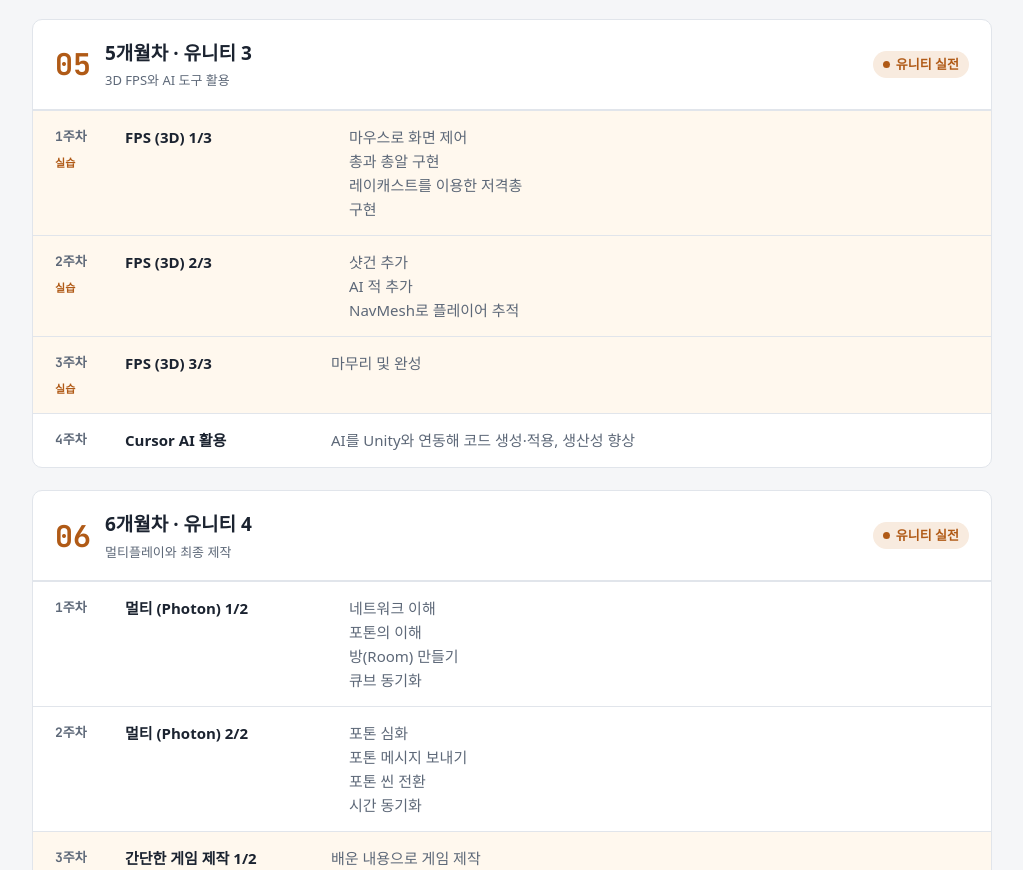
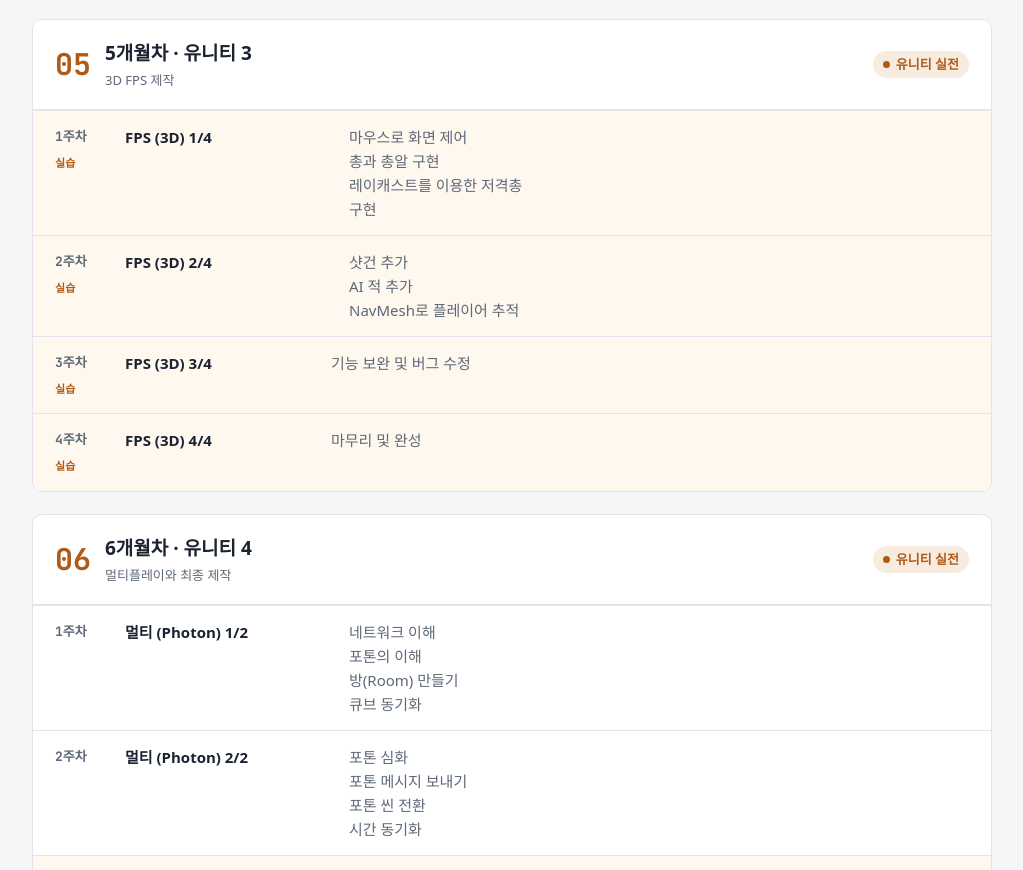
Before and after one commit to Milkis96/c-basics, a plain HTML site: page curriculum.html in a window 1280 px wide. Shown: the part 2535-3405 px from the top of the page, without its empty margins (128-1151 px from the left). Drawn offline with Linux system fonts and the light colour scheme; a web font is replaced by a local one.

Commit message:
5개월차 4주차 Cursor AI 제거, FPS 4주로 변경
Co-Authored-By: Claude Opus 5.5 <noreply@anthropic.com>

```diff
--- a/curriculum.html
+++ b/curriculum.html
@@ -135,11 +135,11 @@ const DATA = [
     { project:true, items:[["Roll a Ball (3D) 1/2",["3D 기초","Rigidbody 제어 및 이론"]]] },
     { project:true, items:[["Roll a Ball (3D) 2/2",["점프대 추가","핀볼 만들기"]]] },
   ]},
-  { m:5, track:"u", title:"유니티 3", sub:"3D FPS와 AI 도구 활용", weeks:[
-    { project:true, items:[["FPS (3D) 1/3",["마우스로 화면 제어","총과 총알 구현","레이캐스트를 이용한 저격총 구현"]]] },
-    { project:true, items:[["FPS (3D) 2/3",["샷건 추가","AI 적 추가","NavMesh로 플레이어 추적"]]] },
-    { project:true, items:[["FPS (3D) 3/3","마무리 및 완성"]] },
-    { items:[["Cursor AI 활용","AI를 Unity와 연동해 코드 생성·적용, 생산성 향상"]] },
+  { m:5, track:"u", title:"유니티 3", sub:"3D FPS 제작", weeks:[
+    { project:true, items:[["FPS (3D) 1/4",["마우스로 화면 제어","총과 총알 구현","레이캐스트를 이용한 저격총 구현"]]] },
+    { project:true, items:[["FPS (3D) 2/4",["샷건 추가","AI 적 추가","NavMesh로 플레이어 추적"]]] },
+    { project:true, items:[["FPS (3D) 3/4","기능 보완 및 버그 수정"]] },
+    { project:true, items:[["FPS (3D) 4/4","마무리 및 완성"]] },
   ]},
   { m:6, track:"u", title:"유니티 4", sub:"멀티플레이와 최종 제작", weeks:[
     { items:[["멀티 (Photon) 1/2",["네트워크 이해","포톤의 이해","방(Room) 만들기","큐브 동기화"]]] },
```
